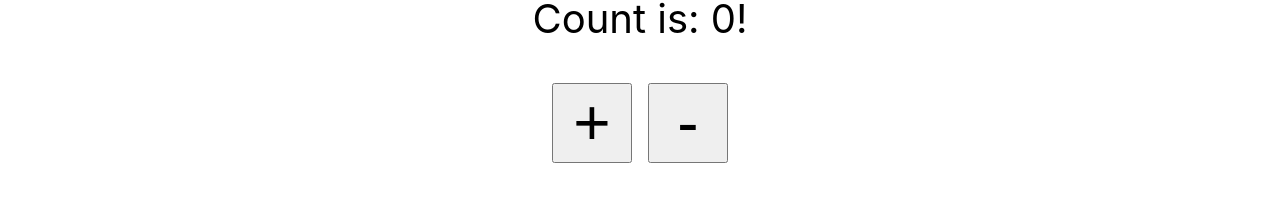
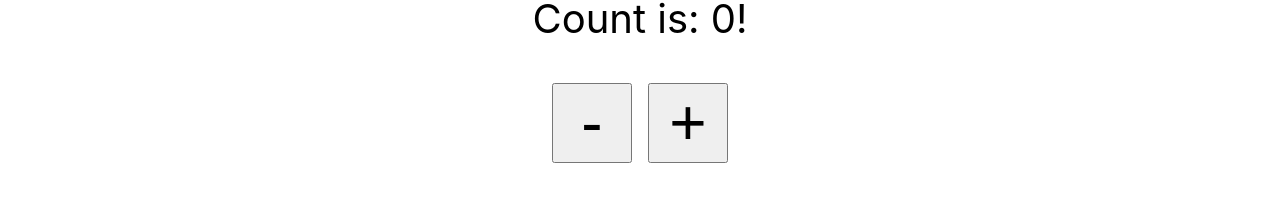
Before and after one commit to teamradhq/vite-example, a React (Vite) app: page /counter in a window 1280 px wide. Shown: the part 298-500 px from the top of the page. Built offline with nearby package versions, Linux system fonts and the light colour scheme.

Commit message:
Configure redux

```diff
--- a/package.json
+++ b/package.json
@@ -3,8 +3,10 @@
   "private": true,
   "version": "0.0.0",
   "dependencies": {
+    "@reduxjs/toolkit": "^1.8.0",
     "react": "^17.0.2",
     "react-dom": "^17.0.2",
+    "react-redux": "^7.2.6",
     "react-router-dom": "^6.2.2",
     "uuid": "^8.3.2"
   },
@@ -21,6 +23,7 @@
     "@types/react": "^17.0.33",
     "@types/react-dom": "^17.0.10",
     "@types/testing-library__jest-dom": "^5.14.3",
+    "@types/uuid": "^8.3.4",
     "@typescript-eslint/eslint-plugin": "^5.13.0",
     "@vitejs/plugin-react": "^1.0.7",
     "autoprefixer": "^10.4.2",
--- a/src/App.tsx
+++ b/src/App.tsx
@@ -1,9 +1,10 @@
 import { Routes, Route, NavLink } from 'react-router-dom';
+import { Provider } from 'react-redux';
 import { v4 as uuid } from 'uuid';
 
+import { store } from '@src/store';
 import './App.css';
 import { Counter } from '@src/pages/Counter';
-
 
 const links = [
   ['/', 'Home', uuid()],
@@ -14,6 +15,7 @@
 function App() {
 
   return (
+    <Provider store={store}>
       <div className="app">
         <header className="app-header">
           <h1>{process.env.APP_TITLE}</h1>
@@ -35,6 +37,7 @@
           <Route path="/counter" element={<Counter />} />
         </Routes>
       </div>
+    </Provider>
   );
 }
 
--- a/src/pages/Counter.tsx
+++ b/src/pages/Counter.tsx
@@ -1,9 +1,10 @@
 import {
-  useState,
-  // MouseEventHandler,
   FC,
 } from 'react';
 
+import { useAppSelector, useAppDispatch } from '@src/store/hooks';
+import { increment, decrement } from '@src/store/counterSlice';
+import { selectCounter } from '@src/store/selectors';
 import { Button } from '@src/components/Button';
 
 import './Counter.css';
@@ -17,19 +18,16 @@
 );
 
 export function Counter() {
-  const [count, setCount] = useState(0);
-
-  const updateCount = (increment: number) => () => {
-    setCount(count + increment);
-  };
+  const count = useAppSelector(selectCounter);
+  const dispatch = useAppDispatch();
 
   return (
     <div className="page page-counter">
       <h2>Counter</h2>
       <DisplayCount count={count} />
       <p className="increment">
-        <Button text="+" onClick={updateCount(1)} />
-        <Button text="-" onClick={updateCount(-1)} />
+        <Button text="-" onClick={() => dispatch(decrement())} />
+        <Button text="+" onClick={() => dispatch(increment())} />
       </p>
     </div>
   );
--- /dev/null
+++ b/src/store/counterSlice.ts
@@ -0,0 +1,29 @@
+import { createSlice, PayloadAction } from '@reduxjs/toolkit';
+import type { RootState } from '@src/store';
+
+type InitialState = {
+  value: number,
+};
+
+const initialState: InitialState = {
+  value: 0,
+};
+
+export const counterSlice = createSlice({
+  name: 'counter',
+  initialState,
+  reducers: {
+    decrement: (state) => {
+      state.value -= 1;
+    },
+    increment: (state) => {
+      state.value += 1;
+    },
+  },
+});
+
+export const { increment, decrement } = counterSlice.actions;
+
+export const selectCount = (state: RootState) => state.counter.value;
+
+export const counterReducer = counterSlice.reducer;
--- /dev/null
+++ b/src/store/hooks.ts
@@ -0,0 +1,9 @@
+import { TypedUseSelectorHook, useDispatch, useSelector } from 'react-redux';
+import type { RootState, AppDispatch } from './';
+
+export const useAppDispatch = () => (
+  useDispatch<AppDispatch>()
+);
+export const useAppSelector: TypedUseSelectorHook<RootState> = (
+  useSelector
+);
--- /dev/null
+++ b/src/store/index.ts
@@ -0,0 +1,13 @@
+import { configureStore } from '@reduxjs/toolkit';
+
+import { counterReducer } from '@src/store/counterSlice';
+
+export const store = configureStore({
+  reducer: {
+    counter: counterReducer,
+  },
+});
+
+export type RootState = ReturnType<typeof store.getState>
+
+export type AppDispatch = typeof store.dispatch
--- /dev/null
+++ b/src/store/selectors.ts
@@ -0,0 +1,6 @@
+import { RootState } from '@src/store/index';
+
+
+export const selectCounter = (state: RootState): RootState['counter']['value'] => (
+  state.counter.value
+);
```
Also changed, not shown: src/components/NavLinks.tsx (added), 1 other file (tests, documents, lock files or other folders). Lines whose indentation alone changed are shown as unchanged.
